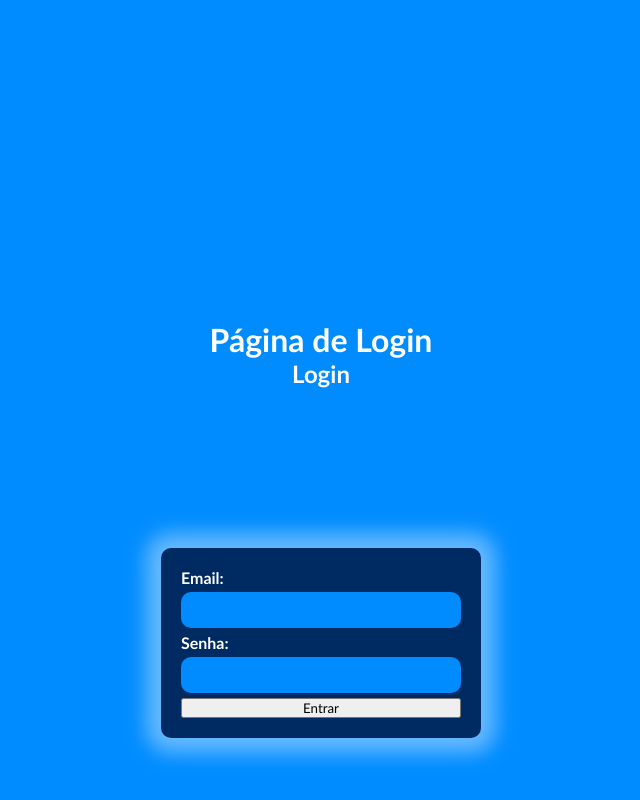
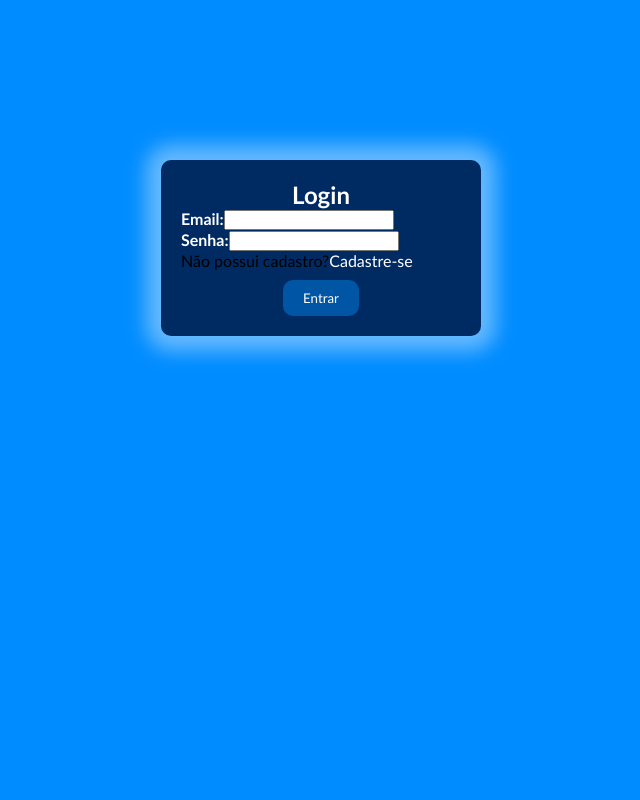
Before and after one commit to almeidaairam/SportLife, a React (Vite) app in the folder SportLife0.0.1/: page /login in a window 1280 px wide. Shown: the whole page, without its empty margins (319-959 px from the left). Built offline with nearby package versions, Linux system fonts and the light colour scheme.

Commit message:
29/11/2023

```diff
--- a/SportLife0.0.1/src/Components/Cadastrar/cadastro.css
+++ b/SportLife0.0.1/src/Components/Cadastrar/cadastro.css
@@ -2,7 +2,6 @@
     box-sizing: border-box;
     font-family:'Trebuchet MS', 'Lucida Sans Unicode', 'Lucida Grande', 'Lucida Sans', Arial, sans-serif;
   }
-
 
   html,body {
     width: 100%;
@@ -40,7 +39,7 @@
     color: #fff;
   }
 
-  #btt {
+  button {
     border: none;
     border-radius: 10px;
     margin: 0 auto;
@@ -52,7 +51,7 @@
     cursor: pointer;
   }
 
-  #btt:hover {
+  button:hover {
     background-color: #43a4ff;
     color: #fff;
     transition: 1s;
--- a/SportLife0.0.1/src/Components/Cadastrar/index.tsx
+++ b/SportLife0.0.1/src/Components/Cadastrar/index.tsx
@@ -46,8 +46,8 @@ const RegistrationForm: React.FC<RegistrationFormProps> = ({ onRegister }) => {
 
     return (
         <div>
-            <h2>Cdastro</h2>
             <form>
+                <h2>Cdastro</h2>
                 <div>
                     <label>Email:</label>
                     <input type="email" value={email} onChange={handleEmailChange} />
@@ -55,6 +55,9 @@ const RegistrationForm: React.FC<RegistrationFormProps> = ({ onRegister }) => {
                 <div>
                     <label>Senha:</label>
                     <input type="password" value={senha} onChange={handleSenhaChange} />
+                </div>
+                <div>
+                <p>já possui cadastro?<a href="/login">Login</a></p>
                 </div>
                 <button type="button" onClick={handleRegister}>
                     Cadastrar
--- a/SportLife0.0.1/src/Components/Logar/index.tsx
+++ b/SportLife0.0.1/src/Components/Logar/index.tsx
@@ -33,8 +33,8 @@ const LoginForm: React.FC<LoginFormProps> = ({ onLogin }) => {
 
   return (
     <div>
-      <h2>Login</h2>
       <form>
+        <h2>Login</h2>
         <div>
           <label>Email:</label>
           <input type="email" value={email} onChange={handleEmailChange} />
@@ -43,6 +43,9 @@ const LoginForm: React.FC<LoginFormProps> = ({ onLogin }) => {
           <label>Senha:</label>
           <input type="password" value={senha} onChange={handleSenhaChange} />
         </div>
+        <div>
+                <p>Não possui cadastro?<a href="/">Cadastre-se</a></p>
+                </div>
         <button type="button" onClick={handleLogin}>
           Entrar
         </button>
--- a/SportLife0.0.1/src/Components/Logar/login.css
+++ b/SportLife0.0.1/src/Components/Logar/login.css
@@ -2,7 +2,6 @@
   box-sizing: border-box;
   font-family:'Trebuchet MS', 'Lucida Sans Unicode', 'Lucida Grande', 'Lucida Sans', Arial, sans-serif;
 }
-
 
 html,body {
   width: 100%;
@@ -40,16 +39,7 @@
   color: #fff;
 }
 
-  input {
-    width: 100%;
-    padding: 10px;
-    margin: 5px 0;
-    border: none;
-    border-radius: 10px;
-    background-color: rgb(0, 140, 255);
-  }
-
-  #btt {
+button {
   border: none;
   border-radius: 10px;
   margin: 0 auto;
@@ -61,7 +51,7 @@
   cursor: pointer;
 }
 
-  #btt:hover {
+button:hover {
   background-color: #43a4ff;
   color: #fff;
   transition: 1s;
--- a/SportLife0.0.1/src/assets/routes.tsx
+++ b/SportLife0.0.1/src/assets/routes.tsx
@@ -12,7 +12,7 @@ import Login from "../pages/login";
 
 const router = createBrowserRouter ([
     {
-        path:"/cadastro",
+        path:"/",
         element:<Cadastro/>
     },
     {
@@ -23,7 +23,7 @@ const router = createBrowserRouter ([
 
         element: <Layout/>,
         children: [{
-            path:"/",
+            path:"/home",
             element:<Home/>
         },
         {
--- a/SportLife0.0.1/src/pages/cadastro/index.tsx
+++ b/SportLife0.0.1/src/pages/cadastro/index.tsx
@@ -9,7 +9,6 @@ const RegistrationPage: React.FC = () => {
 
   return (
     <div>
-      <h1>Página de Cadastro</h1>
       <RegistrationForm onRegister={handleRegister} />
     </div>
   );
--- a/SportLife0.0.1/src/pages/login/index.tsx
+++ b/SportLife0.0.1/src/pages/login/index.tsx
@@ -9,7 +9,6 @@ const LoginPage: React.FC = () => {
 
   return (
     <div>
-      <h1>Página de Login</h1>
       <LoginForm onLogin={handleLogin} />
     </div>
   );
```
Lines whose indentation alone changed are shown as unchanged.
